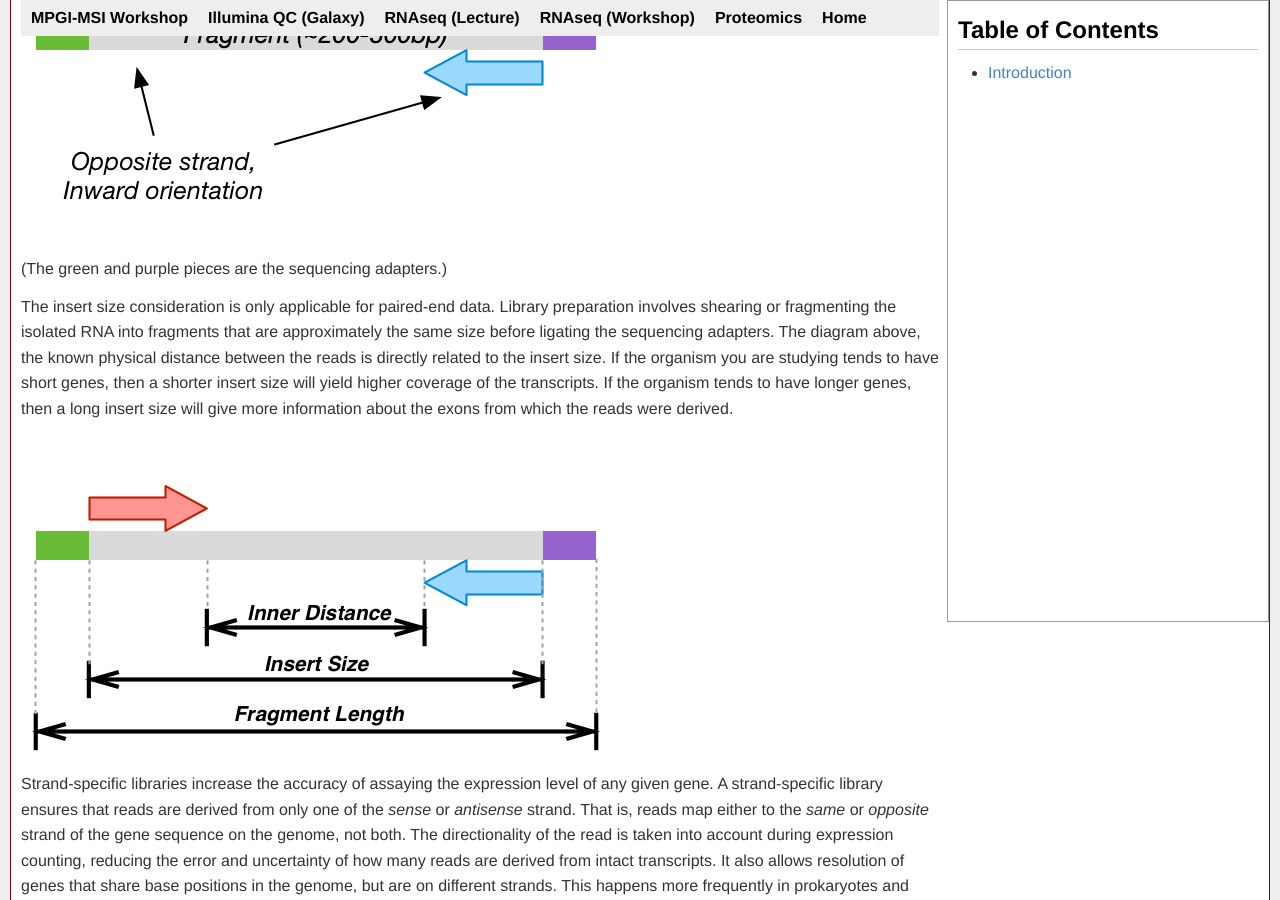
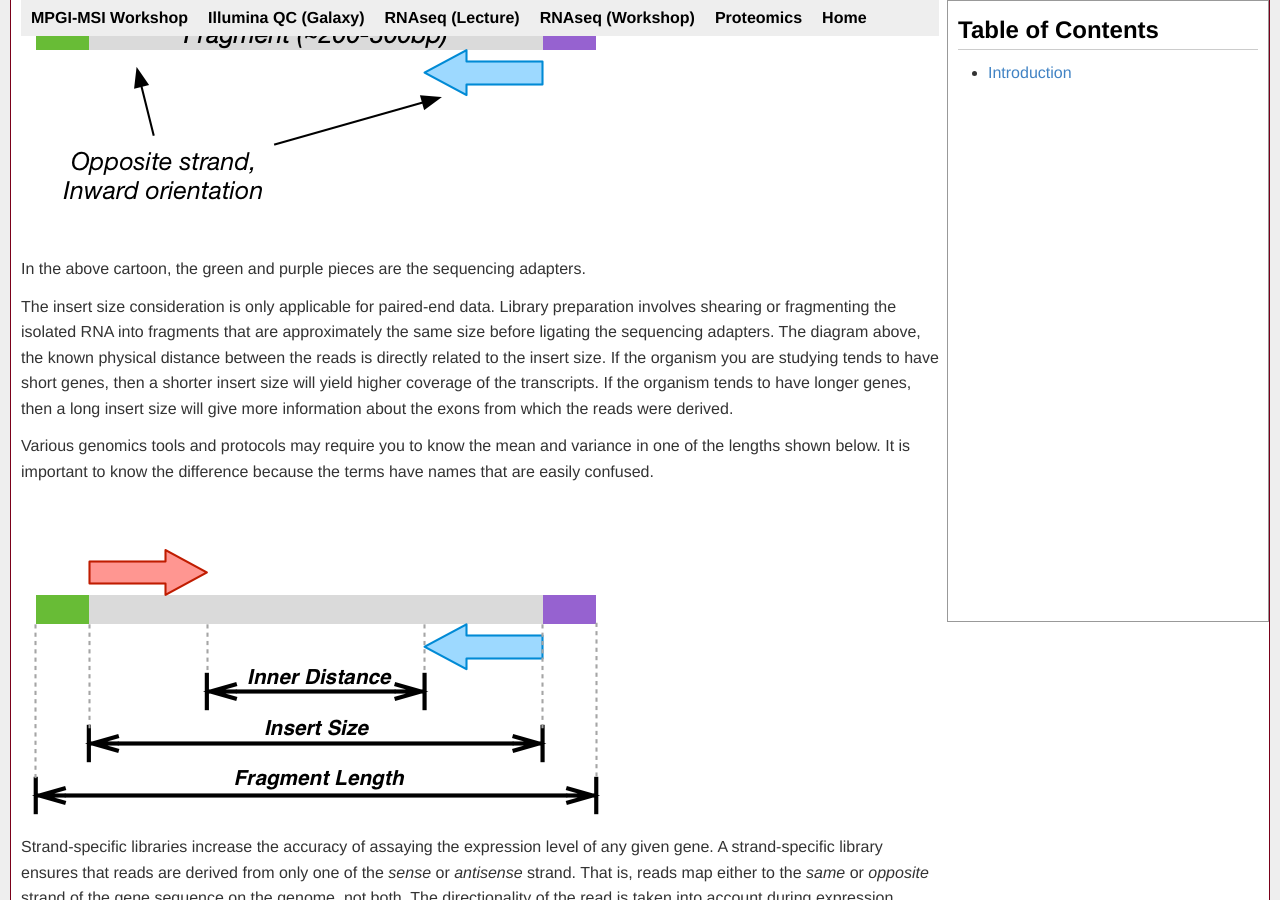
Before and after one commit to msi-ris/Tutorials, a Jekyll site: the page built from rnaseq_lec.md, in a window 1280 px wide and 900 px high, scrolled down 7292 px. Built offline with Jekyll 4.4.1, drawn with Linux system fonts in a browser that asks for light colours.

Commit message:
Update rnaseq lecture

```diff
--- a/rnaseq_lec.md
+++ b/rnaseq_lec.md
@@ -272,7 +272,8 @@ a certain size, so they more easily map to unique regions of the genome.
 
 ![Paired-end vs. single-read]({{ "/graphics/rnaseq_lec/paired_single.png" | prepend: site.baseurl }})
 
-(The green and purple pieces are the sequencing adapters.)
+In the above cartoon, the green and purple pieces are the sequencing
+adapters.
 
 The insert size consideration is only applicable for paired-end data. Library
 preparation involves shearing or fragmenting the isolated RNA into fragments
@@ -283,6 +284,10 @@ short genes, then a shorter insert size will yield higher coverage of the
 transcripts. If the organism tends to have longer genes, then a long insert
 size will give more information about the exons from which the reads were
 derived.
+
+Various genomics tools and protocols may require you to know the mean and
+variance in one of the lengths shown below. It is important to know the
+difference because the terms have names that are easily confused.
 
 ![Insert size and fragment size]({{ "/graphics/rnaseq_lec/insert_fragment.png" | prepend: site.baseurl }})
 
```
